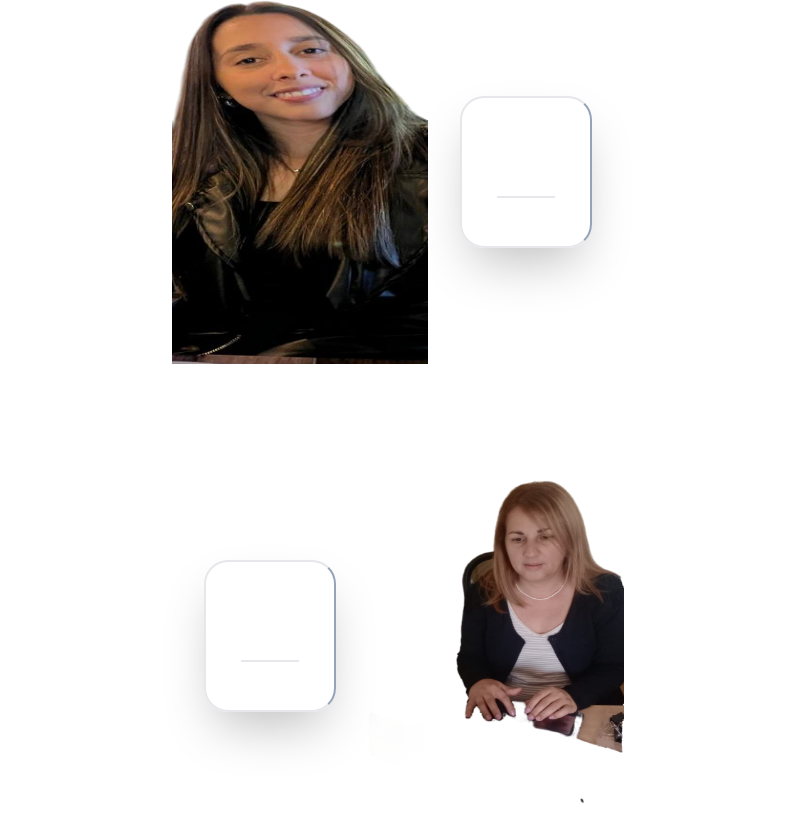
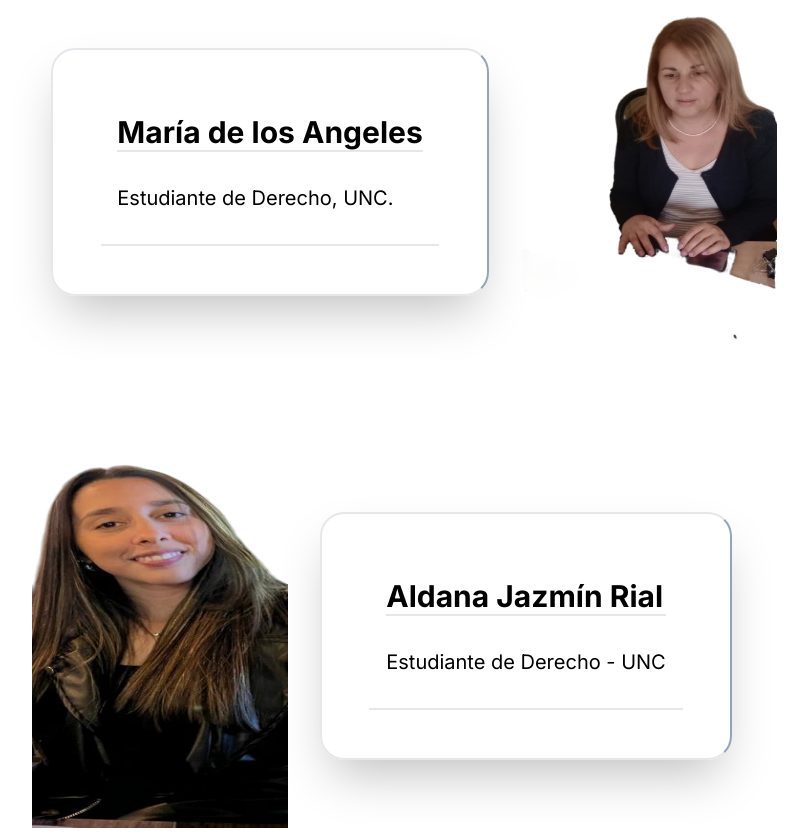
Before and after one commit to Facundo-Sura/estudio-juridico-sura, a Next.js app in the folder client/: page /nosotros in a window 1280 px wide. Shown: the part 1620-2460 px from the top of the page, without its empty margins (242-1050 px from the left). Built offline with nearby package versions, Linux system fonts and the light colour scheme.

Commit message:
nombres y puestos de las integrantes

```diff
--- a/client/src/app/nosotros/page.tsx
+++ b/client/src/app/nosotros/page.tsx
@@ -51,23 +51,9 @@ export default function Nosotros() {
         </div>
 
         <div className="p-10 flex justify-center items-center">
-        <Image src={asistente} alt="belen" className="h-96 w-64" />
           <div className="m-8 p-8 shadow-2xl border-2 border-r-slate-400 rounded-3xl">
-            <h1 className="m-8 text-3xl font-bold border-b-2"></h1>
-            <h2 className="m-8 text-xl"></h2>
-            <h6 className="m-8 font-light">
-            </h6>
-            <h6 className="m-8 font-light">
-            </h6>
-            <p className="text-center h-auto w-11/12 mx-auto p-2 border-t-2">
-            </p>
-          </div>
-        </div>
-
-        <div className="p-10 flex justify-center items-center">
-          <div className="m-8 p-8 shadow-2xl border-2 border-r-slate-400 rounded-3xl">
-            <h1 className="m-8 text-3xl font-bold border-b-2"></h1>
-            <h2 className="m-8 text-xl"></h2>
+            <h1 className="m-8 text-3xl font-bold border-b-2">María de los Angeles</h1>
+            <h2 className="m-8 text-xl">Estudiante de Derecho, UNC.</h2>
             <h6 className="m-8 font-light">
             </h6>
             <h6 className="m-8 font-light">
@@ -77,6 +63,20 @@ export default function Nosotros() {
           </div>
           <Image src={asistente2} alt="belen" className="h-96 w-64" />
         </div>
+
+        <div className="p-10 flex justify-center items-center">
+        <Image src={asistente} alt="belen" className="h-96 w-64" />
+          <div className="m-8 p-8 shadow-2xl border-2 border-r-slate-400 rounded-3xl">
+            <h1 className="m-8 text-3xl font-bold border-b-2">Aldana Jazmín Rial</h1>
+            <h2 className="m-8 text-xl">Estudiante de Derecho - UNC</h2>
+            <h6 className="m-8 font-light">
+            </h6>
+            <h6 className="m-8 font-light">
+            </h6>
+            <p className="text-center h-auto w-11/12 mx-auto p-2 border-t-2">
+            </p>
+          </div>
+        </div>
       </div>
     </div>
   );
```
